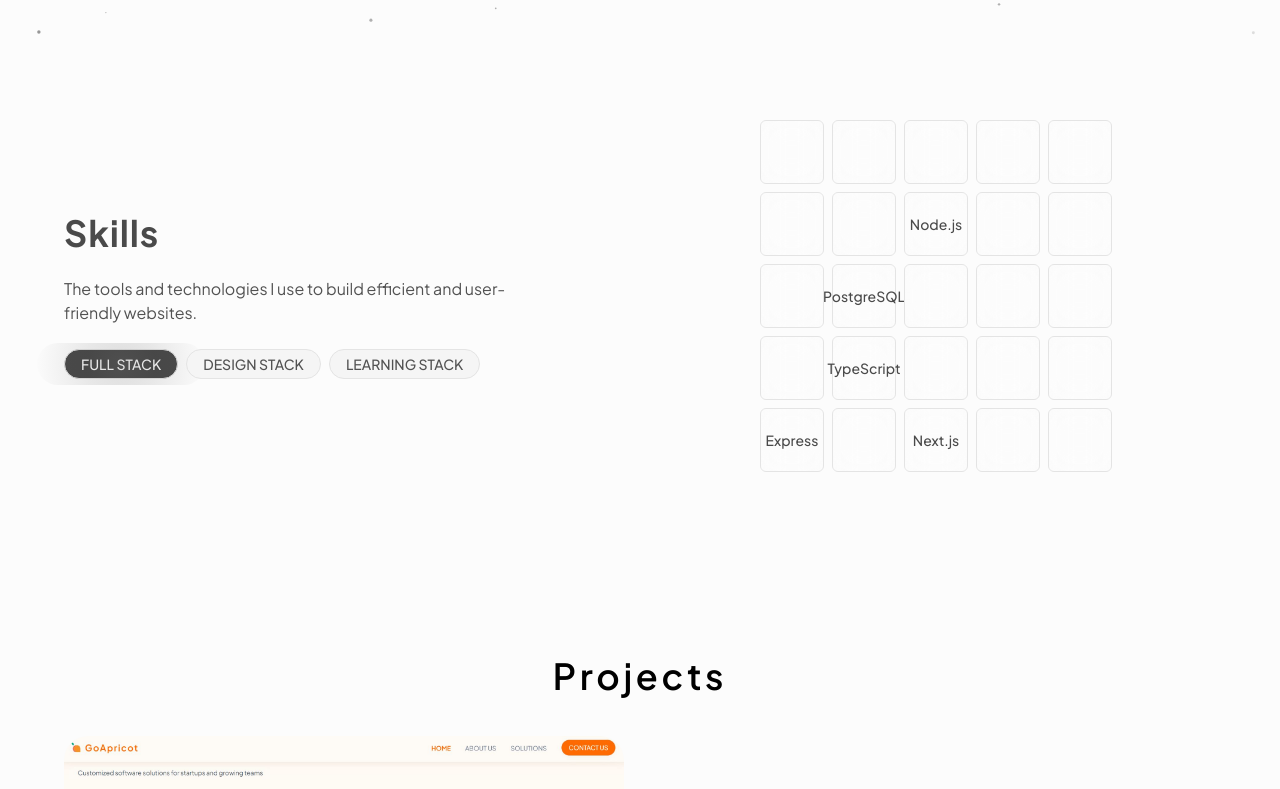
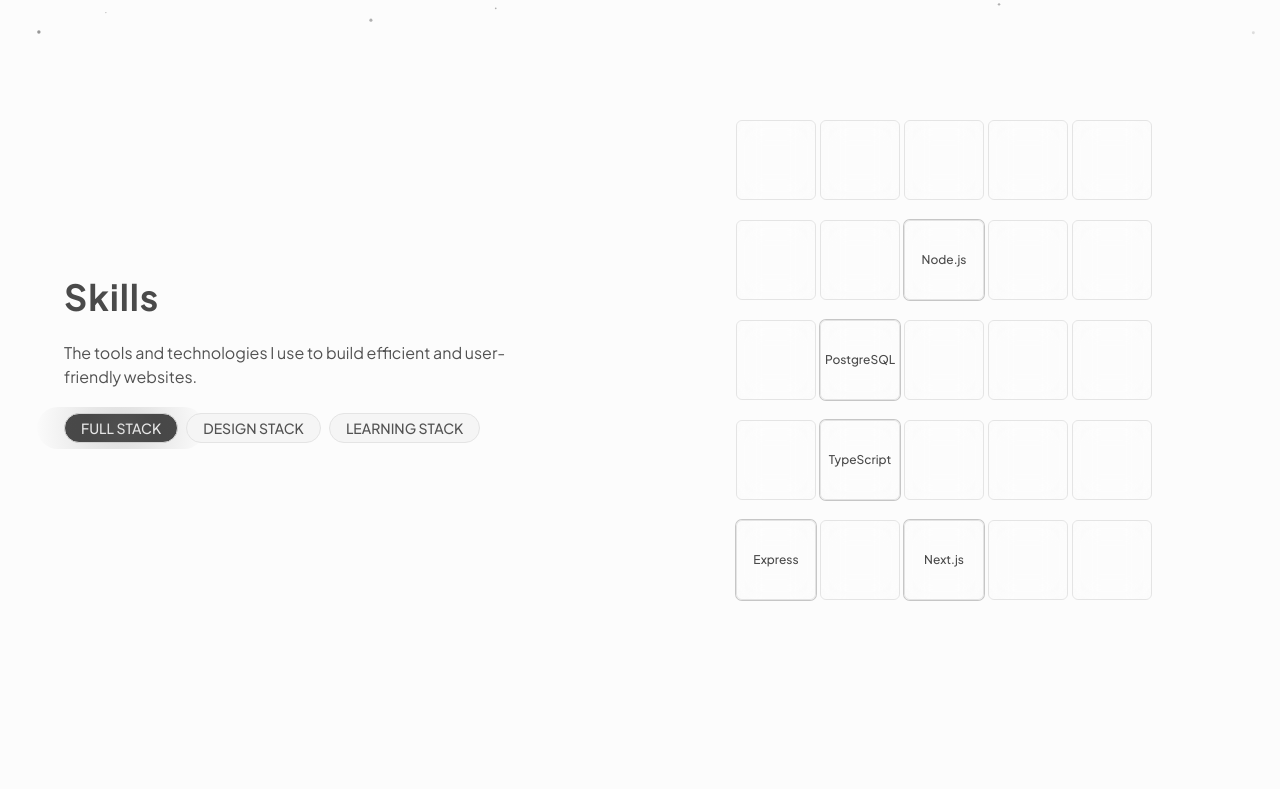
Before and after one commit to thedramaboy/my-portfolio, a Next.js app: page / in a window 1280 px wide. Shown: the part 760-1549 px from the top of the page. Built offline with nearby package versions, Linux system fonts and the light colour scheme.

Commit message:
Updated skills grid layout

```diff
--- a/src/components/skills.tsx
+++ b/src/components/skills.tsx
@@ -78,15 +78,22 @@
         </div>
 
         {/* Right column */}
-        <div className="mx-auto max-w-[400px] grid grid-cols-5 gap-2">
+        <div className="mx-auto max-w-[400px] grid grid-cols-5 gap-5">
           {gridItems.map((item, i) => (
             <motion.div
               key={i}
               whileHover={{ scale: item ? 1.05 : 1 }}
               className={clsx(
-                "w-16 h-16 flex items-center justify-center text-sm font-medium rounded-md",
+                "w-[80px] h-[80px] flex items-center justify-center text-center text-xs font-medium rounded-md",
                 "border border-border bg-white/5 backdrop-blur-md transition-all",
-                item ? "text-primary" : "text-transparent"
+                item
+                ?
+                [
+                  "text-primary",
+                  "bg-primary/10",
+                  "ring-1 ring-primary/30"
+                ]
+                : "text-transparent"
               )}
             >
               {item || "."}
```
